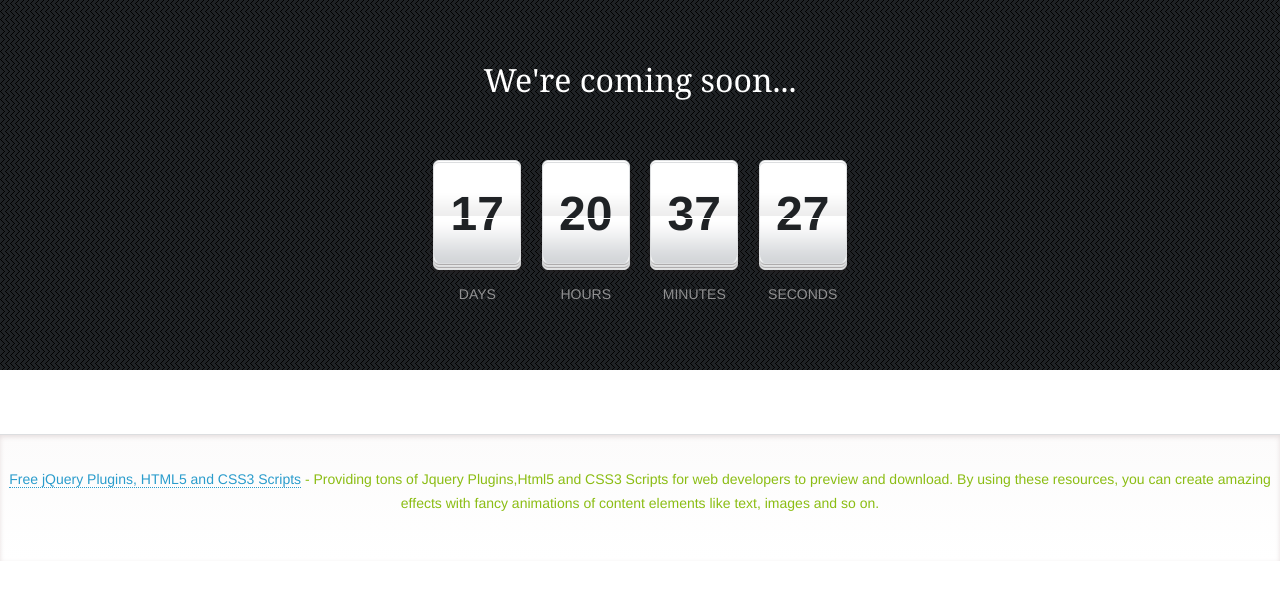
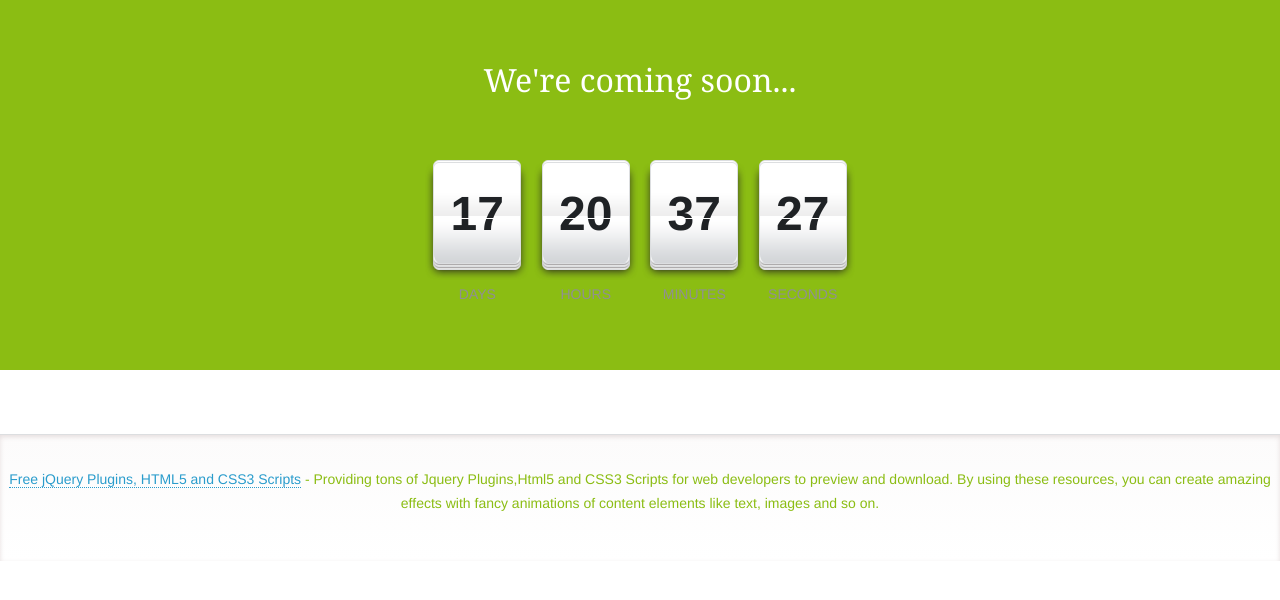
Before and after one commit to Kamillu/kamillu.github.io, a PHP site: page /Beautiful-jQuery-Countdown-Timer-Plugin/index.html in a window 1280 px wide. Shown: the top 600 px of the page. Run offline with PHP 8.4, Linux system fonts and the light colour scheme.

Commit message:
Update styles.css

```diff
--- a/Beautiful-jQuery-Countdown-Timer-Plugin/css/styles.css
+++ b/Beautiful-jQuery-Countdown-Timer-Plugin/css/styles.css
@@ -42,7 +42,7 @@ h2 {
   margin: 2em 0;
 }
 .timer-area {
-  background: #8bbd13 url('../images/timer-area-pattern.png') left top;
+  background: #8bbd13;
   text-align: center;
   padding-top: 2em;
   margin-bottom: 4em;
```
